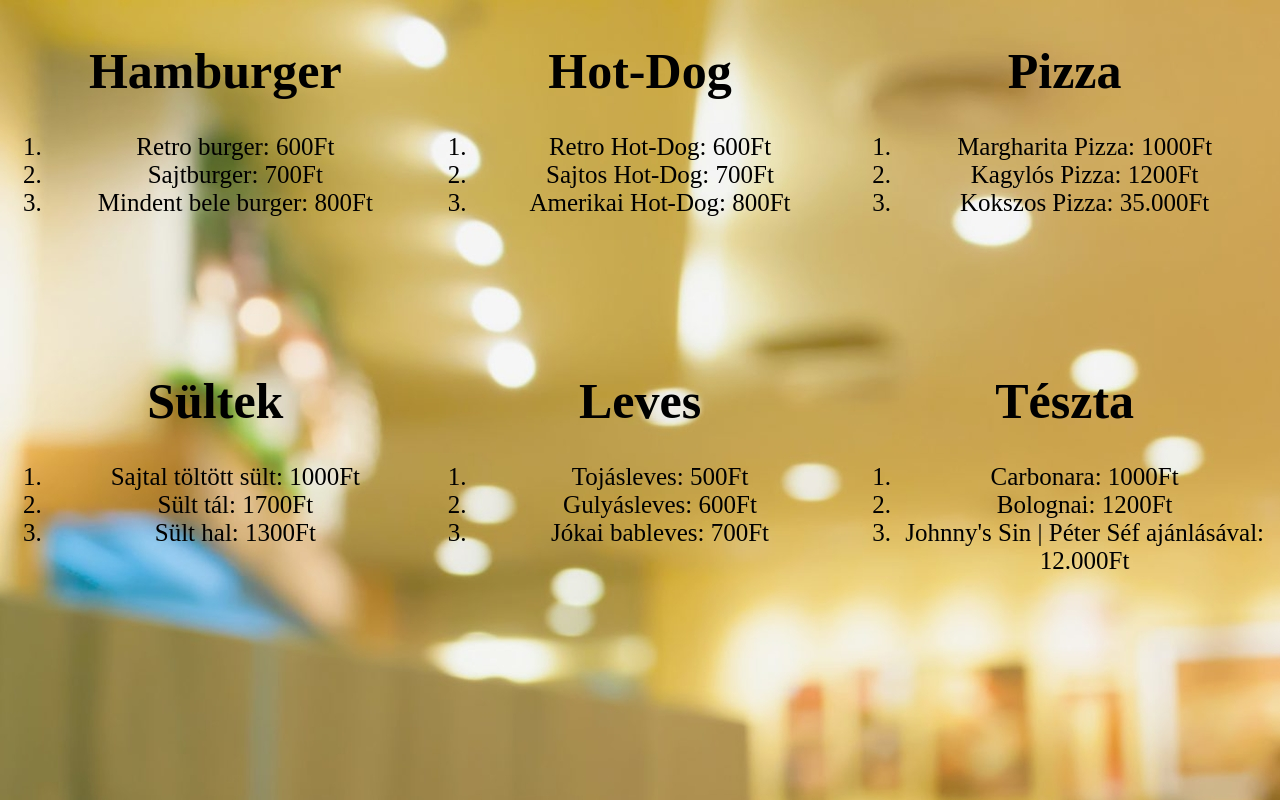
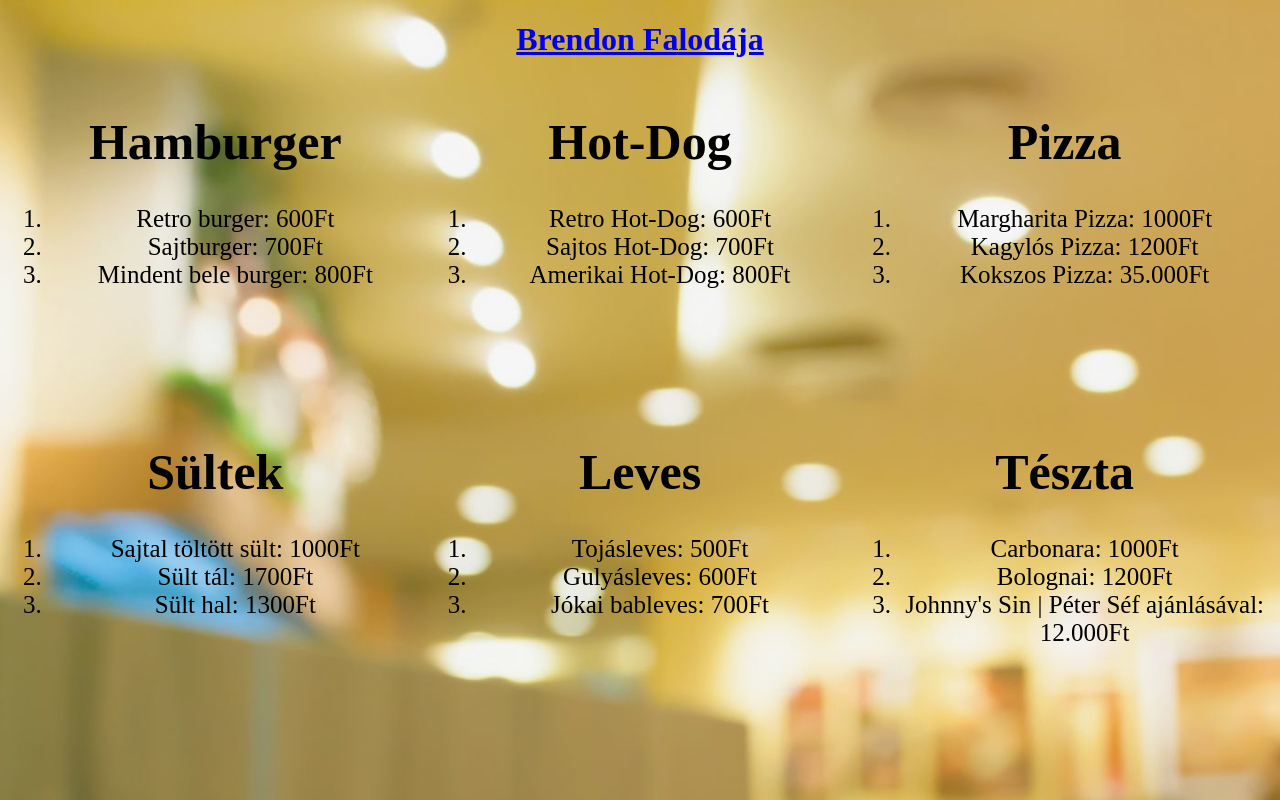
Before and after one commit to TamasPlesa/rapidSiteBuilding, a plain HTML site: page menu.html in a window 1280 px wide. Drawn offline with Linux system fonts and the light colour scheme.

Commit message:
Planning to merge with Master

```diff
--- a/menu.html
+++ b/menu.html
@@ -8,6 +8,13 @@
     <title>Document</title>
   </head>
   <body class="body">
+    <div class="title">
+      <a href="./index.html">
+        <h1>
+          Brendon Falodája
+        </h1>
+      </a>
+    </div>
     <div class="wrapper">
       <div class="one">
         <h1>
```
Also changed, not shown: rendeles.html (+7 -0 lines).
